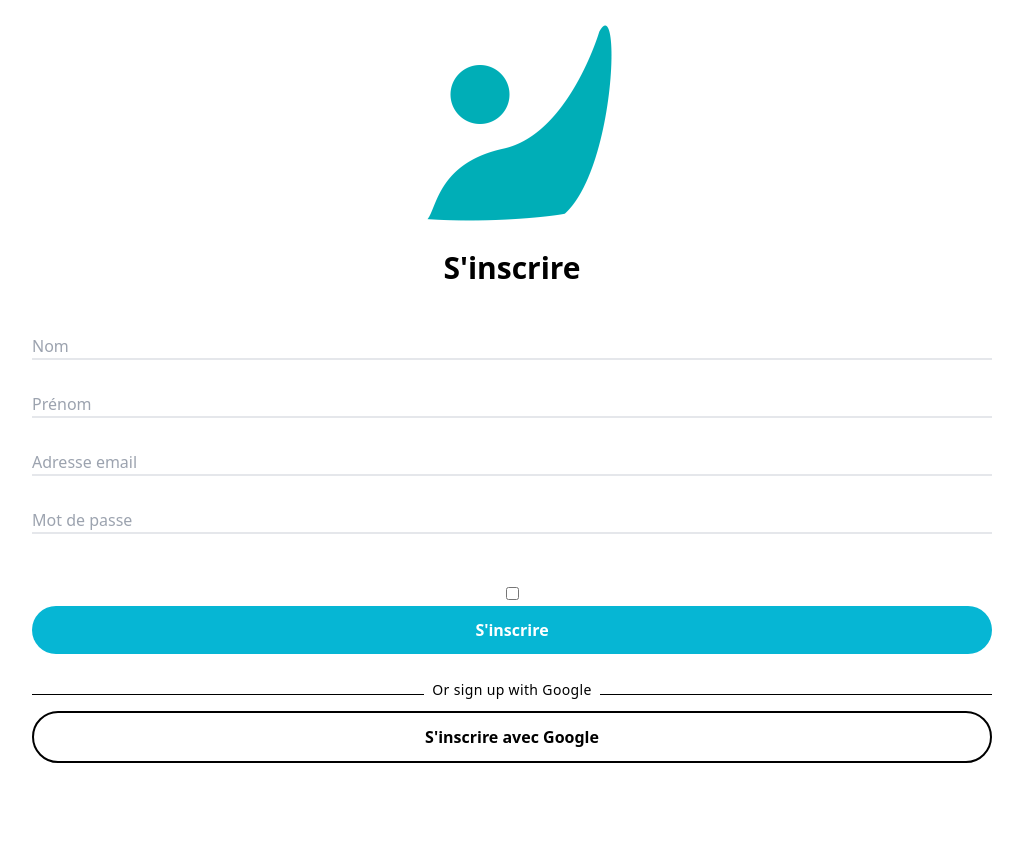
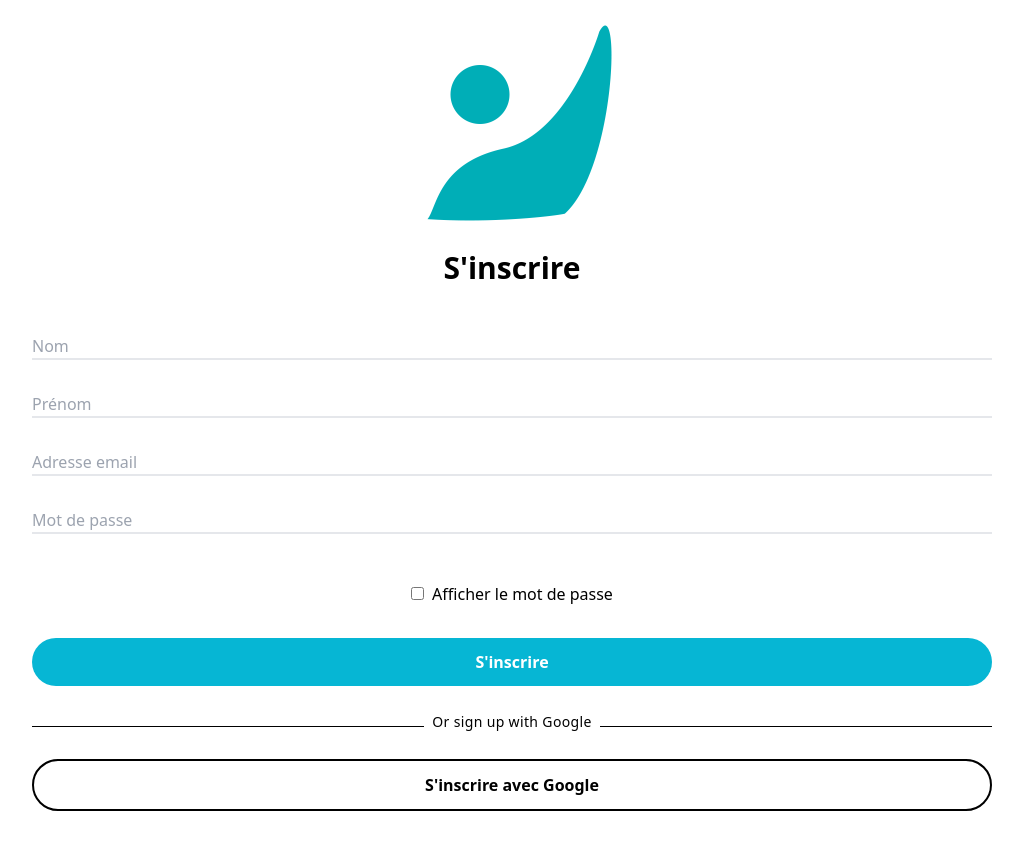
Before and after one commit to Mistrale94/color-vote, a Next.js app: page /signup in a window 1280 px wide. Shown: the whole page, without its empty margins (128-1151 px from the left). Before the commit the page ends 800 px from the top, so only its background shows below. Built offline with nearby package versions, Linux system fonts and the light colour scheme.

Commit message:
schema update, css

```diff
--- a/components/Navbar.jsx
+++ b/components/Navbar.jsx
@@ -8,6 +8,7 @@ const Navbar = () => {
         <div className='flex items-center justify-between p-2'>
             <Image src="/image/logo.png" width={40} height={40} alt="Logo"/>
             <div className='flex space-x-2'>
+
                 <AiFillInfoCircle className='text-2xl'/>
                 <AiOutlinePlusCircle className='text-2xl'/>
                 <IoExitOutline className='text-2xl'/>
--- a/pages/index.jsx
+++ b/pages/index.jsx
@@ -26,6 +26,7 @@ export default function Home() {
 
         <form className='inline-grid w-9/12'>
           <input type="text" placeholder='Code de la session' className='mb-8 border-b-2 w-full outline-0'></input>
+          <input type="text" placeholder='Nom'  className='mb-12 border-b-2 w-full outline-0'></input>
           <input type="text" placeholder='Prénom'  className='mb-12 border-b-2 w-full outline-0'></input>
           <button type="submit" className="bg-cyan-500 p-3 rounded-full text-white font-bold outline-0">Rejoindre la session</button>
         </form>
--- a/pages/signup.jsx
+++ b/pages/signup.jsx
@@ -96,7 +96,7 @@ export default function Signup() {
           <input
             type="text"
             placeholder='Nom'
-            className='mb-8 border-b-2 w-full'
+            className='mb-8 border-b-2 w-full outline-0'
             value={inputedUserSignup.lastName || ''}
             onChange={e =>
               setInputedUserSignup({
@@ -109,7 +109,7 @@ export default function Signup() {
           <input
             type="text"
             placeholder='Prénom'
-            className='mb-8 border-b-2 w-full'
+            className='mb-8 border-b-2 w-full outline-0'
             value={inputedUserSignup.firstName || ''}
             onChange={e =>
               setInputedUserSignup({
@@ -122,7 +122,7 @@ export default function Signup() {
           <input
             type="email"
             placeholder='Adresse email'
-            className='mb-8 border-b-2 w-full'
+            className='mb-8 border-b-2 w-full outline-0'
             value={inputedUserSignup.email || ''}
             onChange={e =>
               setInputedUserSignup({
@@ -136,7 +136,7 @@ export default function Signup() {
             <input
               type={`${showPassword ? 'text' : 'password'}`}
               placeholder='Mot de passe'
-              className='mb-12 border-b-2 w-full'
+              className='mb-12 border-b-2 w-full outline-0'
               value={inputedUserSignup.password || ''}
               minLength={8}
               onChange={e =>
@@ -147,14 +147,16 @@ export default function Signup() {
               }
             >
             </input>
-            <div className="toggle">
+            <div className="toggle mb-8">
               <input
-                className="toggle-state"
+                id="show"
+                className="toggle-state mr-2 outline-0"
                 type="checkbox"
                 name="check"
                 value="check"
                 onClick={() => setShowPassword(!showPassword)}
               />
+              <label for="show">Afficher le mot de passe</label>
               <div className="indicator"></div>
             </div>
           </div>
@@ -171,7 +173,7 @@ export default function Signup() {
 
 
 
-          <button type="submit" className="border-solid border-2 border-black mb-4 p-3 rounded-full  font-bold">S'inscrire avec Google</button>
+          <button type="submit" className="border-solid border-2 border-black mb-8 p-3 rounded-full mt-4 font-bold">S'inscrire avec Google</button>
         </form>
 
       </main>
```
Also changed, not shown: pages/newForm.jsx (+1 -15 lines), components/Header.jsx (deleted), 2 other files (tests, documents, lock files or other folders).
